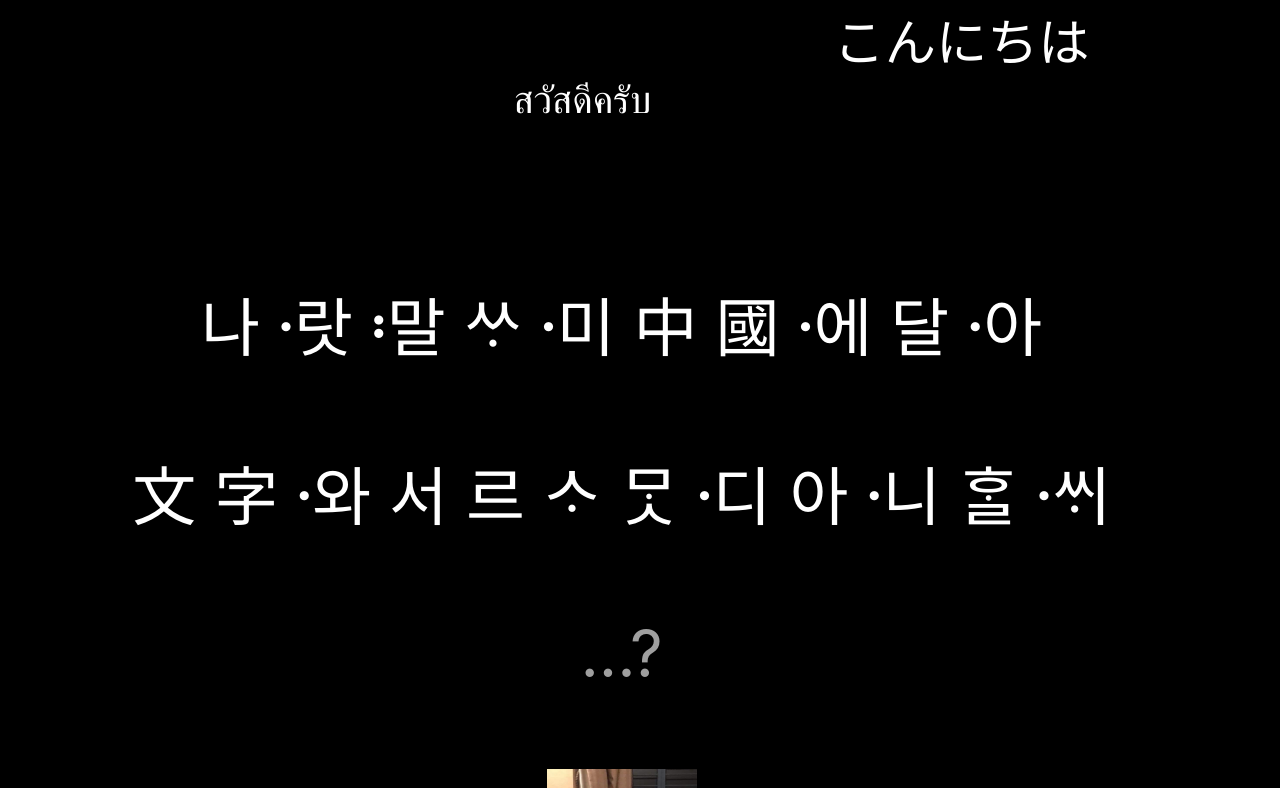
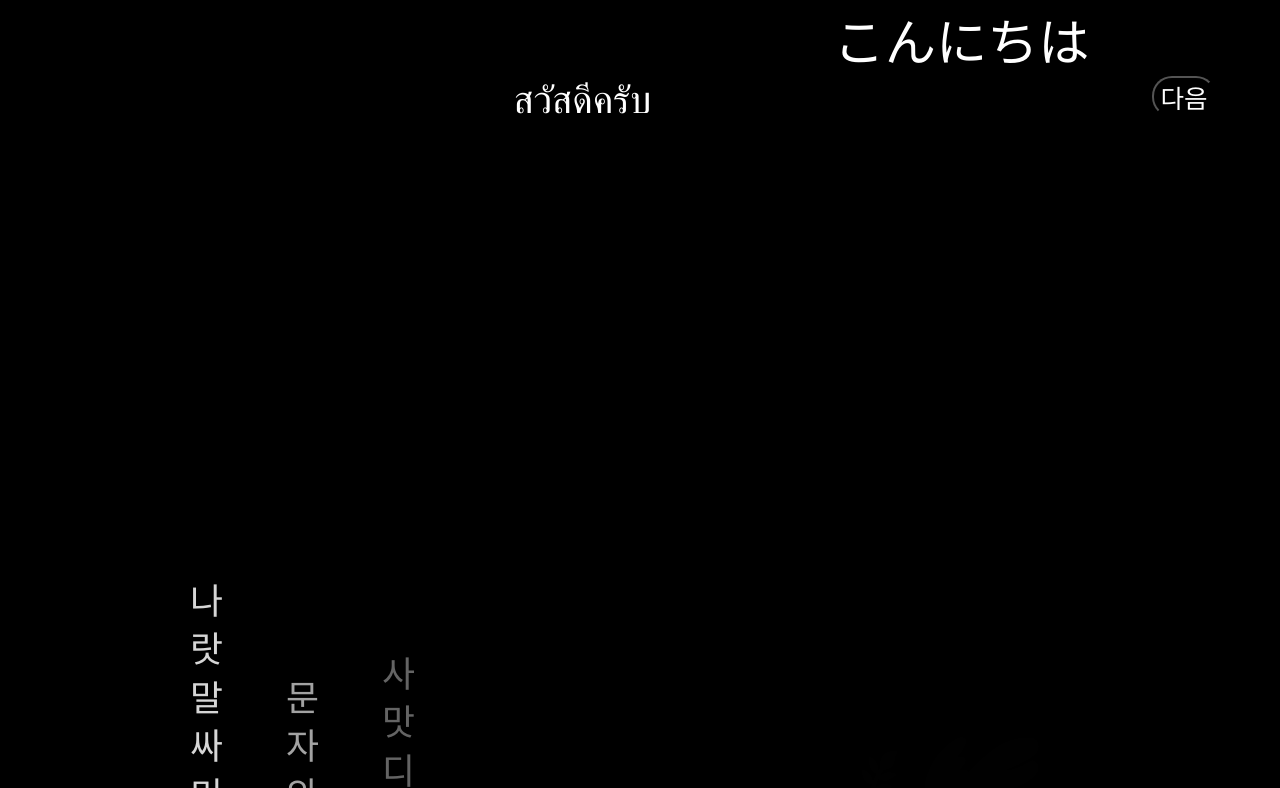
Before and after one commit to hangeul-project/hangeul-react-web, a React (Create React App) app: page / in a window 1280 px wide. Shown: the part 472-1260 px from the top of the page. Built offline with nearby package versions, Linux system fonts and the light colour scheme.

Commit message:
feat/#25_revise_page2

```diff
--- a/src/component/Page1/Page1.css
+++ b/src/component/Page1/Page1.css
@@ -1,16 +1,38 @@
+scroll{
+  height:100%;
+  overflow:auto;
+}
+button{
+  border-style: 10px solid white;
+  font-size:2vw;
+  border-radius:20px;
+  color:white;
+  background:black;
+  align-items:bottom;
+  text-decoration:none;
+  padding: 0 0.5vw 0;
+  align-items: right;
+  position:absolute;
+  right:2vw;
+}
+button:hover{
+  color:black;
+  background:white;
+  font-size:2.2vw;
+}
 @media(min-width:441px){
   body{
+    overflow:hidden;
     color: white;
     background-color:black;
     position:relative;
     right:3vw;
-
   }
   .container{
     padding-top:1vh;
     width:100%;
+    display:block;
     height:100%;
-    display:block;
   }
 
   .greeting__first {
@@ -55,7 +77,7 @@
 
   .greeting__korean {
     font-size:6vw;
-    margin-left:34vw;
+    margin-left:35vw;
   }
 
   .greeting__fourth {
@@ -91,7 +113,7 @@
     background-color:black;
     position:relative;
     right:3vw;
-
+    overflow:hidden;
   }
     .container{
       padding-top:1vh;
@@ -99,7 +121,7 @@
       height:100%;
       display:block;
       margin:auto;
-      padding-top:25vh;
+      padding-top:28vh;
       padding-bottom:30vh;
     }
 
--- a/src/component/Page1/Page1.js
+++ b/src/component/Page1/Page1.js
@@ -55,7 +55,7 @@ const Page1 = () => {
           data-aos="fade-in"
           data-aos-offset="5"
           data-aos-easing="ease-in-sine"
-          data-aos-duration="90000"
+          data-aos-duration="3000"
         >
           <span className="greeting__bonjour">Bonjour</span>
         </div>
@@ -64,20 +64,29 @@ const Page1 = () => {
           data-aos="fade-in"
           data-aos-offset="5"
           data-aos-easing="ease-in-sine"
-          data-aos-duration="8000"
+          data-aos-duration="3000"
         >
           <div className="greeting__hola">¡Hola</div>
           <div className="greeting__goni">こんにちは</div>
         </div>
-        <div
+        <span
           className="greeting__fifth"
           data-aos="fade-in"
           data-aos-offset="5"
           data-aos-easing="ease-in-sine"
-          data-aos-duration="4000"
+          data-aos-duration="3000"
         >
-          <div className="greeting__sawa">สวัสดีครับ</div>
-        </div>
+          <span className="greeting__sawa">สวัสดีครับ</span>
+        </span>
+        <span
+          className="greeting__last"
+          data-aos="fade-in"
+          data-aos-offset="5"
+          data-aos-easing="ease-in-sine"
+          data-aos-delay="2500"
+        >
+          <button type="button">다음</button>
+        </span>
       </div>
     </>
   );
--- a/src/component/Page2/Page2.css
+++ b/src/component/Page2/Page2.css
@@ -1,10 +1,18 @@
 .Page2_text {
-  font-size: 5vw;
+  margin-top:30vh;
+  margin-bottom:20vh;
+  font-size: 2.8vw;
   font-style:bold;
   text-align:center;
+  writing-mode: vertical-lr;
+  height:120vh;
+  word-spacing:1vw;
+  letter-spacing:1vw;
 }
-
 .cat_photo {
   height: 150px;
   width: 150px;
 }
+.crow{
+  font-size:15vw;
+}
--- a/src/component/Page2/Page2.js
+++ b/src/component/Page2/Page2.js
@@ -8,45 +8,80 @@ export default function Page2() {
   useEffect(() => {
     AOS.init();
   }, []);
+
   return (
     <>
       <div className="Page2_text">
         <br />
         <br />
+        <br />
+        <br />
         <div
-          className="Page2_line1"
           data-aos="fade-in"
-          data-aos-offset="5"
+          data-aos-offset="1"
           data-aos-easing="ease-in-sine"
+          data-aos-duration="3000"
           data-aos-delay="100"
         >
-          나 랏〮 말〯 ᄊᆞ 미〮 中 國 에〮 달 아〮
+          나랏말싸미 듕귁에달아
         </div>
         <br />
-        <div className="Page2_together">
-          <div
-            className="Page2_line2"
-            data-aos="fade-in"
-            data-aos-offset="5"
-            data-aos-easing="ease-in-sine"
-            data-aos-delay="1000"
-          >
-            <span>文 字 와〮 서 르 ᄉᆞ ᄆᆞᆺ 디〮</span>
-            <span> 아 니〮 ᄒᆞᆯ ᄊᆡ〮</span>
-          </div>
-          <br />
-          <div
-            data-aos="fade-in"
-            data-aos-offset="5"
-            data-aos-easing="ease-in-sine"
-            data-aos-delay="2000"
-          >
-            ...?
-          </div>
+        <div
+          data-aos="fade-in"
+          data-aos-offset="100"
+          data-aos-easing="ease-in-sine"
+          data-aos-duration="3000"
+          data-aos-delay="500"
+        >
+          문자와로 서로
         </div>
         <br />
-        <img className="cat_photo" alt="cute cat" src={cat} />
+        <div
+          data-aos="fade-in"
+          data-aos-offset="300"
+          data-aos-easing="ease-in-sine"
+          data-aos-duration="3000"
+          data-aos-delay="1000"
+        >
+          사맛디 아니할쎄
+        </div>
+        <br />
+        <br />
+        <br />
+        <div
+          data-aos="fade-in"
+          data-aos-offset="500"
+          data-aos-easing="ease-in-sine"
+          data-aos-duration="3000"
+          data-aos-delay="1500"
+        >
+          .
+        </div>
+        <br />
+        <br />
+        <div
+          data-aos="fade-in"
+          data-aos-offset="700"
+          data-aos-easing="ease-in-sine"
+          data-aos-duration="3000"
+          data-aos-delay="2000"
+        >
+          .
+        </div>
+        <br />
+        <br />
+        <div
+          className="crow"
+          data-aos="fade-in"
+          data-aos-offset="800"
+          data-aos-easing="ease-in-sine"
+          data-aos-duration="3000"
+          data-aos-delay="2500"
+        >
+          🕊
+        </div>
       </div>
+      <img className="cat_photo" alt="cute cat" src={cat} />
     </>
   );
 }
```
